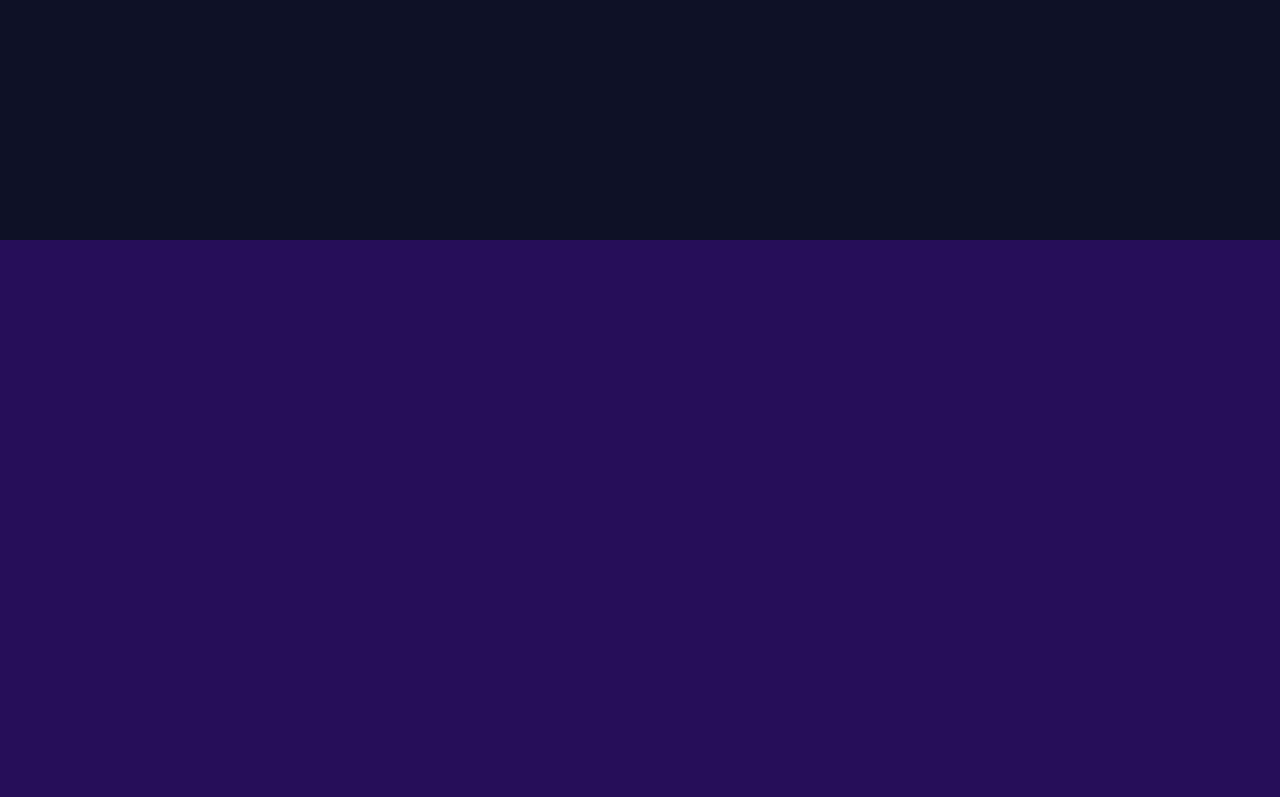
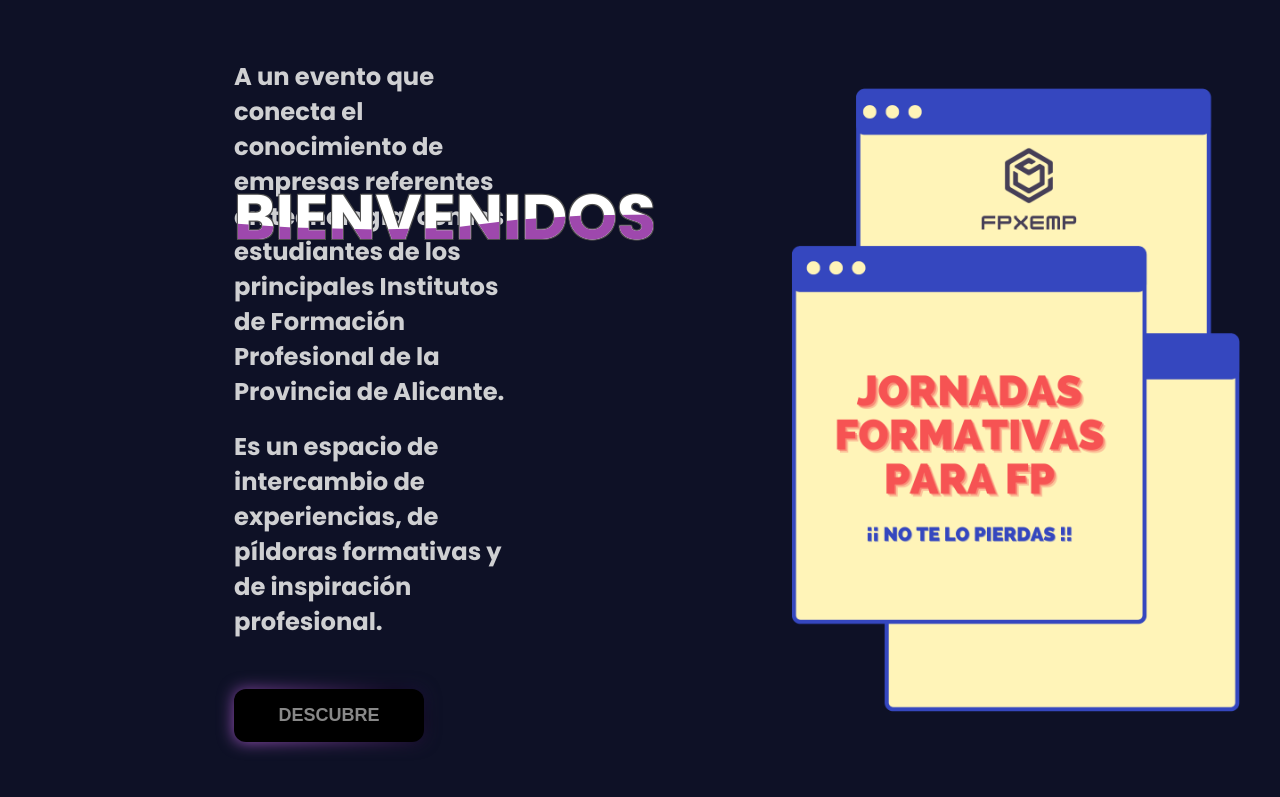
Before and after one commit to Saabba21/MemoriaJornadasFP.github.io, a plain HTML site: page index.html in a window 1280 px wide. Shown: the top 797 px of the page. Drawn offline with Linux system fonts and the light colour scheme.

Commit message:
añadimos header

```diff
--- /dev/null
+++ b/assets/css/index.css
@@ -0,0 +1,188 @@
+:root{
+    --color-principal: #0f0624;
+    --color-secondary: #5D04D9;
+    --color-third: #056CF2;
+    --color-four: #05C7F2;
+    --color-background: #0E1126;
+    --color-transparent: transparent;
+    --color-title: white;
+    --color-subtitle: #ebebebe0;
+    --color-text: #888888;
+}
+html{
+    font-size: 9px;
+    scroll-behavior: smooth;
+}
+*{
+    margin: 0;
+    box-sizing: border-box;
+}
+body{
+    height: 100vh;
+    font-family: "Poppins";
+}
+
+h1{
+    font-size: 7rem;
+    color:var(--color-title);
+    position: absolute;
+    top: 170px
+}
+.border{
+    color: rgb(255, 255, 255);
+    text-shadow:
+    -1px -1px 0 rgb(78, 78, 78),
+    1px -1px 0 rgb(78, 78, 78),
+    -1px 1px 0 rgb(78, 78, 78),
+    1px 1px 0 rgb(78, 78, 78)
+}
+.wave{
+    color:rgb(158, 72, 173);
+    animation: wave 3s ease-in-out infinite;
+}
+.two {
+    transform: translateY(0.8em);
+  }
+
+  .three {
+    transform: translateY(-0.8em);
+  }
+  @keyframes wave {
+    0%, 100% {
+      clip-path: polygon(0% 47%, 10% 48%, 33% 54%, 54% 60%, 70% 61%, 84% 59%, 100% 52%, 100% 100%, 0% 100%);
+    }
+
+    50% {
+      clip-path: polygon(0% 60%, 15% 65%, 34% 66%, 51% 62%, 67% 50%, 84% 45%, 100% 46%, 100% 100%, 0% 100%);
+    }
+  }
+
+h3{
+    color: var(--color-subtitle);
+}
+.layout{
+    display: flex;
+    flex-direction: column;
+}
+
+/*HEADER*/
+.layout__header{
+    background-color: var(--color-background);
+    min-height: 100vh;
+    background-image: url(../img/BANNER2.png);
+    background-position: center center;
+    background-size: contain;
+    background-repeat: no-repeat;
+    animation: banner 1.5s ease-in-out forwards;
+}
+.layout__header::after{
+    content: "";
+    position: absolute;
+    bottom: 0;
+    left: 10%;
+    width: 80%;
+    height: 2px;
+    background-color: var(--color-text);
+}
+
+@keyframes banner{
+    0%{
+        background-position: 200px -800px;
+    }
+    100%{
+        background-position: center center;
+    }
+}
+.header__container{
+height: 100vh;
+display: flex;
+align-items: center;
+}
+.header__info{
+    font-size: 2.3rem;
+    width: 40%;
+    height: 100%;
+    padding-left: 26rem;
+    display: flex;
+    flex-direction: column;
+    justify-content: center;
+    gap: 30px;
+
+}
+.info__text{
+    display: flex;
+    flex-direction: column;
+    justify-content: space-between;
+    gap: 20px;
+    z-index: 1;
+}
+.info__button{
+
+    color: var(--color-text);
+    text-decoration: none;
+
+}
+button{
+    margin-top: 30px;
+    background: black;
+    cursor: pointer;
+    border: none;
+    width: 190px;
+    padding: 16px 32px;
+    font-size: 18px;
+    font-weight: bold;
+    position: relative;
+    border-radius: 12px;
+
+}
+button::before{
+    content: "";
+    position: absolute;
+    top: 0;
+    left: 0;
+    z-index: -1;
+    width: 100%;
+    height: 100%;
+    background: linear-gradient(45deg, #B562D9, #140826, #1D1340, #4E54BF, #d7f20c57, #B562D9, #140826, #4E54BF);
+    background-size: 800%;
+    border-radius: 10px;
+    filter: blur(8px);
+    animation: glowing 20s linear infinite;
+}
+@keyframes glowing {
+    0% {
+        background-position: 0 0;
+    }
+    50% {
+        background-position: 400% 0;
+    }
+    100% {
+        background-position: 0 0;
+    }
+}
+/*MID*/
+.layout__mid{
+    position: relative;
+    padding-bottom: 50px;
+    min-height: 70vh;
+    background-image: url(../img/mmmmm.png);
+    background-repeat: no-repeat;
+    background-position: center center;
+    background-size: cover;
+
+}
+.layout__mid::after{
+        content: "";
+        position: absolute;
+        bottom: 0;
+        left: 10%;
+        width: 80%;
+        height: 2px;
+        background-color:var(--color-text);
+}
+/*MAIN*/
+.layout__main{
+    background-color: var(--color-background);
+    min-height: 100vh;
+
+}
--- a/index.css
+++ /dev/null
@@ -1,35 +0,0 @@
-:root{
-    --color-principal: #260E59;
-    --color-secondary: #5D04D9;
-    --color-third: #056CF2;
-    --color-four: #05C7F2;
-    --color-background: #0E1126;
-    --color-transparent: transparent;
-    --color-title: white;
-    --color-subtitle: #ebebeb;
-    --color-text: #888888;
-}
-
-
-*{
-    margin: 0;
-    box-sizing: border-box;
-}
-body{
-    height: 100vh;
-}
-.layout{
-    display: flex;
-    flex-direction: column;
-}
-
-
-.layout__header{
-    background-color: var(--color-background);
-    min-height: 30vh;
-}
-.layout__main{
-    background-color: var(--color-principal);
-    min-height: 70vh;
-
-}
--- a/index.html
+++ b/index.html
@@ -4,15 +4,32 @@
     <meta charset="UTF-8">
     <meta name="viewport" content="width=device-width, initial-scale=1.0">
     <title>FPxEMPRESA</title>
-    <link rel="stylesheet" href="index.css">
+    <link rel="stylesheet" href="assets/css/index.css">
+    <link rel="preconnect" href="https://fonts.googleapis.com">
+    <link rel="preconnect" href="https://fonts.gstatic.com" crossorigin>
+    <link href="https://fonts.googleapis.com/css2?family=Poppins:ital,wght@0,100;0,200;0,300;0,400;0,500;0,600;0,700;0,800;0,900;1,100;1,200;1,300;1,400;1,500;1,600;1,700;1,800;1,900&display=swap" rel="stylesheet">
 </head>
 <body>
     <div class="layout">
         <div class="layout__header">
+            <div class="header__container">
+                <div class="header__info">
+                    <div class="info__text">
+                        <h1 class="border">BIENVENIDOS</h1>
+                        <h1 class="wave">BIENVENIDOS</h1>
+                        <h3>A un evento que conecta el conocimiento de empresas referentes en tecnología, con los estudiantes de los principales Institutos de Formación Profesional de la Provincia de Alicante.</h3>
+                        <h3>Es un espacio de intercambio de experiencias, de píldoras formativas y de inspiración profesional.</h3>
 
+                        <button>
+                            <a href="#main" class="info__button">DESCUBRE</a>
+                        </button>
+                    </div>
+
+                </div>
+            </div>
         </div>
-
-        <div class="layout__main">
+        <div class="layout__mid"></div>
+        <div class="layout__main" id="main">
 
         </div>
 
```
Also changed, not shown: assets/img/BANNER.png (added), assets/img/BANNER2.png (added), assets/img/BB.png (added), assets/img/Captura.JPG (added), assets/img/LLLLL.png (added), assets/img/Magenta White Merry Christmas Word Cloud Animated Instagram Post (1144 x 285 px).png (added), assets/img/Morado Moderno Tecnología y Juegos Logotipo.png (added), assets/img/dd.png (added), assets/img/dd2.png (added), assets/img/dd3.png (added), assets/img/mmmmm.png (added).
